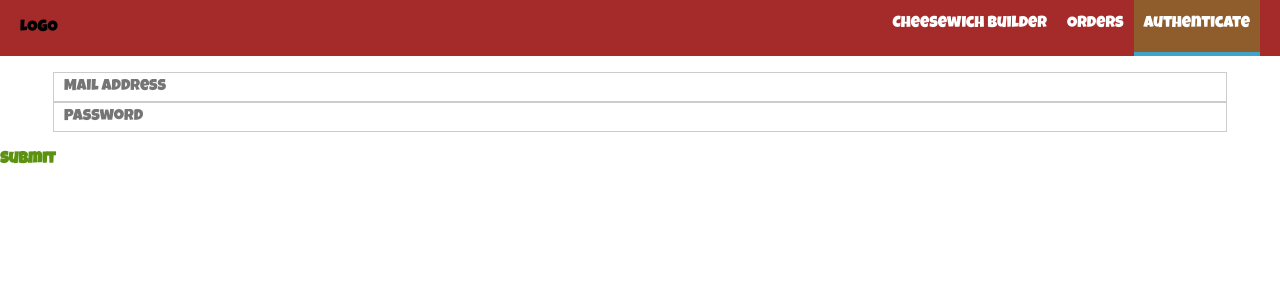
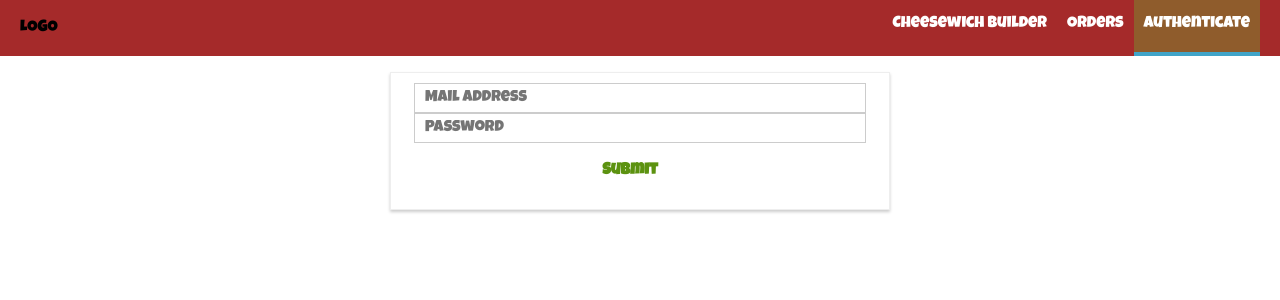
Before and after one commit to chunyukuo88/cheesewich, a React app: page /auth in a window 1280 px wide. Shown: the top 300 px of the page. Built offline with nearby package versions, Linux system fonts and the light colour scheme.

Commit message:
Auth form no longer blows up. I had forgotten to reference the form element by its id on line 73. Before I had just been using formElement alone on that line but the error trace pointed to line 55.

```diff
--- /dev/null
+++ b/src/containers/Auth/Auth.css
@@ -0,0 +1,15 @@
+.Auth {
+    border: 1px solid #eee;
+    box-shadow: 0 2px 3px #ccc;
+    box-sizing: border-box;
+    margin: 20px auto;
+    padding: 10px;
+    text-align: center;
+    width: 80%;
+}
+
+@media (min-width: 600px) {
+    .Auth {
+        width: 500px;
+    }
+}
--- a/src/containers/Auth/Auth.jsx
+++ b/src/containers/Auth/Auth.jsx
@@ -1,6 +1,7 @@
 import React, { Component } from 'react';
 import Input from '../../components/UI/Input/Input.jsx';
 import Button from '../../components/UI/Button/Button.jsx';
+import classes from './Auth.css';
 
 class Auth extends Component {
     state = {
@@ -36,6 +37,28 @@ class Auth extends Component {
         },
     }
 
+    checkValidity = (value, rules) => {
+        let isValid = true;
+        if (!rules) return isValid; //TODO
+        if (rules.required) isValid = value.trim() !== '' && isValid;
+        if (rules.minLength) isValid = value.length >= rules.minLength && isValid
+        if (rules.maxLength) isValid = value.length <= rules.maxLength && isValid
+        return isValid;
+    };
+
+    inputChangedHandler = (event, controlName) => {
+        const updatedControls = {
+            ...this.state.controls,
+            [controlName]: {
+                ...this.state.controls[controlName],
+                value: event.target.value,
+                valid: this.checkValidity(event.target.value, this.state.controls[controlName].validation),
+                touched: true,
+            },
+        };
+        this.setState({controls: updatedControls});
+    };
+
     render() {
         const formElementsArray = [];
         for (let key in this.state.controls) {
@@ -47,6 +70,7 @@ class Auth extends Component {
         console.log(this.state);
         const form = formElementsArray.map(formElement =>  (
             <Input
+                changed={event => this.inputChangedHandler(event, formElement.id)}
                 elementConfig={formElement.config.elementConfig}
                 elementType={formElement.config.elementType}
                 invalid={!formElement.config.valid}
@@ -57,7 +81,7 @@ class Auth extends Component {
         ));
 
         return (
-            <div>
+            <div className={classes.Auth}>
                 <form>
                     {form}
                 <Button buttonType="green">
```
Lines whose indentation alone changed are shown as unchanged.
